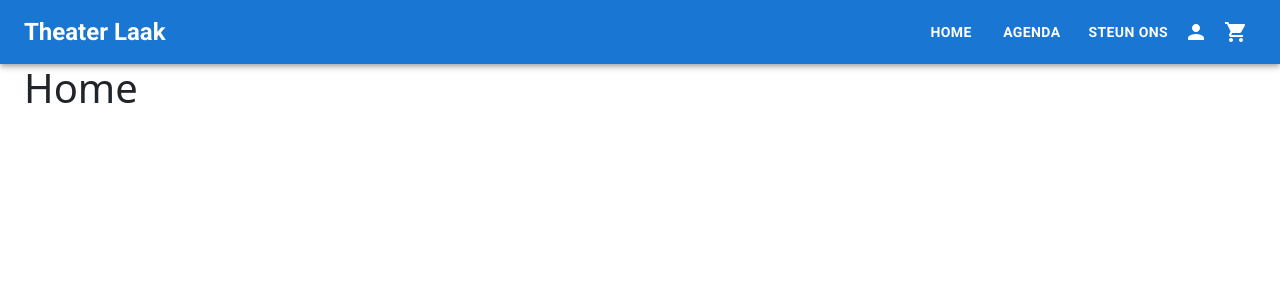
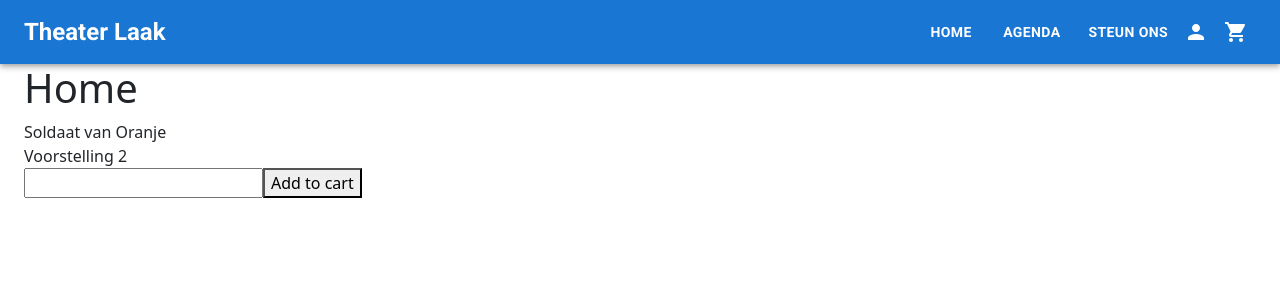
Before and after one commit to WDPR-Groep-4/WDPR, a React (Create React App) app in the folder ClientApp/: page / in a window 1280 px wide. Shown: the top 300 px of the page. Built offline with nearby package versions, Linux system fonts and the light colour scheme.

Commit message:
added CartContext
Winkelwagen state

```diff
--- a/ClientApp/package.json
+++ b/ClientApp/package.json
@@ -12,6 +12,7 @@
     "http-proxy-middleware": "^2.0.6",
     "jquery": "^3.6.0",
     "merge": "^2.1.1",
+    "nanoid": "^4.0.0",
     "oidc-client": "^1.11.5",
     "react": "^18.1.0",
     "react-dom": "^18.1.0",
--- /dev/null
+++ b/ClientApp/src/CartContext.js
@@ -0,0 +1,60 @@
+import { nanoid } from "nanoid";
+import { createContext, useReducer } from "react";
+
+const reducer = (state, action) => {
+    switch (action.type) {
+        case "ADD_TO_CART":
+            return {
+                ...state,
+                producten: [...state.producten, action.payload],
+            };
+        case "REMOVE_FROM_CART":
+            return {
+                ...state,
+                producten: state.producten.filter((item) => item.id !== action.payload),
+            };
+        case "CLEAR_CART":
+            return {
+                ...state,
+                cart: [],
+            };
+        case "ADD_TO_VOORSTELLINGEN":
+            return {
+                ...state,
+                voorstellingen: [...state.voorstellingen, action.payload],
+            };
+        case "REMOVE_FROM_VOORSTELLINGEN":
+            return {
+                ...state,
+                voorstellingen: state.voorstellingen.filter(
+                    (item) => item.id !== action.payload
+                ),
+            };
+        default:
+            return state;
+    }
+};
+
+export const Cart = createContext();
+
+export default function CartProvider({ children }) {
+    const [cart, dispatch] = useReducer(reducer, {
+        voorstellingen: [],
+        producten: [
+            {
+                id: 1,
+                naam: "Soldaat van Oranje",
+                aantal: { rang1: 5, rang2: 0, rang3: 1 },
+                prijs: /*voorstelling 1 prijs,*/ 1,
+            },
+            {
+                id: 2,
+                naam: "Voorstelling 2",
+                aantal: { rang1: 5, rang2: 0, rang3: 1 },
+                prijs: /*voorstelling 2 prijs,*/ 1,
+            },
+        ],
+    });
+
+    return <Cart.Provider value={{ cart, dispatch }}>{children}</Cart.Provider>;
+}
--- a/ClientApp/src/components/pages/home/HomePage.js
+++ b/ClientApp/src/components/pages/home/HomePage.js
@@ -1,9 +1,32 @@
 import { Container } from "@mui/system";
+import { useContext } from "react";
+import { Cart } from "../../../CartContext";
+import { useState } from "react";
+import { nanoid } from "nanoid";
 
 export default function HomePage(props) {
+    const { cart, dispatch } = useContext(Cart);
+    const [input, setInput] = useState("");
+
+    const cartElements = cart.producten.map((item) => (
+        <div key={item.id}>{item.naam}</div>
+    ));
+
     return (
         <Container maxWidth="xl">
             <h1>Home</h1>
+            {cartElements}
+            <input type="text" value={input} onChange={(e) => setInput(e.target.value)} />
+            <button
+                onClick={() =>
+                    dispatch({
+                        type: "ADD_TO_CART",
+                        payload: { id: nanoid(), naam: input },
+                    })
+                }
+            >
+                Add to cart
+            </button>
         </Container>
     );
 }
--- a/ClientApp/src/index.js
+++ b/ClientApp/src/index.js
@@ -9,6 +9,7 @@ import "@fontsource/roboto/300.css";
 import "@fontsource/roboto/400.css";
 import "@fontsource/roboto/500.css";
 import "@fontsource/roboto/700.css";
+import CartProvider from "./CartContext";
 
 const baseUrl = document.getElementsByTagName("base")[0].getAttribute("href");
 const rootElement = document.getElementById("root");
@@ -16,7 +17,9 @@ const root = createRoot(rootElement);
 
 root.render(
     <BrowserRouter basename={baseUrl}>
-        <App />
+        <CartProvider>
+            <App />
+        </CartProvider>
     </BrowserRouter>
 );
 
```
Also changed, not shown: 1 other file (tests, documents, lock files or other folders).
